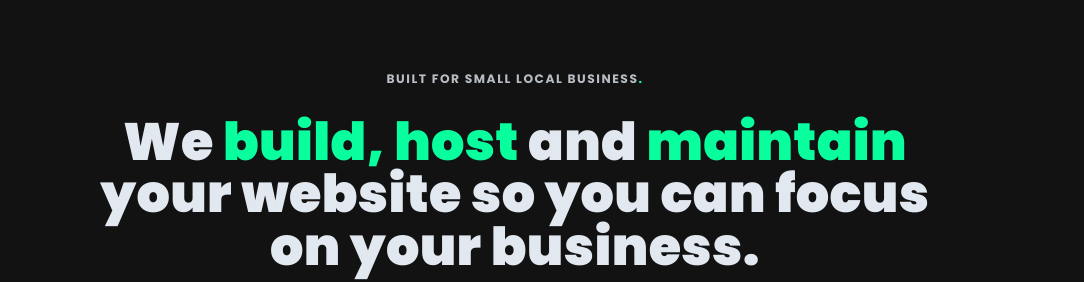
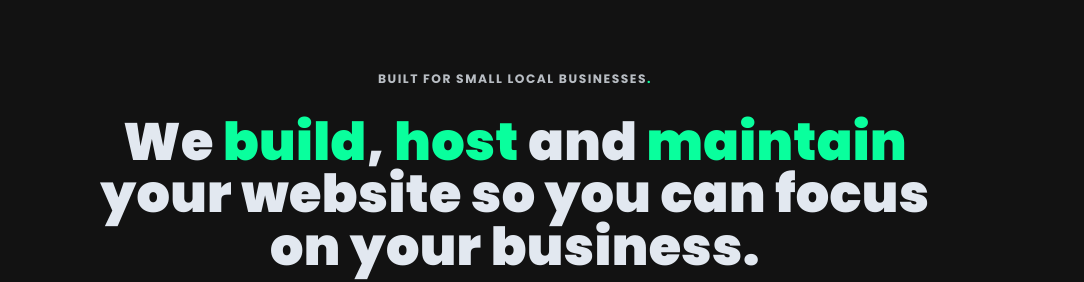
Before and after one commit to zabe-dev/bridgestackstudio, a Next.js app: page / in a window 1280 px wide. Shown: the part 1593-1875 px from the top of the page, without its empty margins (157-1241 px from the left). Built offline with nearby package versions, Linux system fonts and the light colour scheme.

Commit message:
refactor: change minor details on title

```diff
--- a/src/components/services-section.tsx
+++ b/src/components/services-section.tsx
@@ -11,11 +11,12 @@ export default function ServicesSection() {
 			>
 				<div className="mx-auto flex max-w-5xl flex-col items-center justify-center gap-8 text-center">
 					<p className="text-foreground/80 text-xs font-bold tracking-widest uppercase md:text-sm">
-						BUILT FOR SMALL LOCAL BUSINESS
+						BUILT FOR SMALL LOCAL BUSINESSES
 						<span className="text-primary">.</span>
 					</p>
 					<p className="leading-tightest text-4xl font-black md:text-6xl">
-						We <span className="text-primary">build, host</span> and{" "}
+						We <span className="text-primary">build</span>,{" "}
+						<span className="text-primary">host</span> and{" "}
 						<span className="text-primary">maintain</span> your website so you
 						can focus on your business.
 					</p>
```
